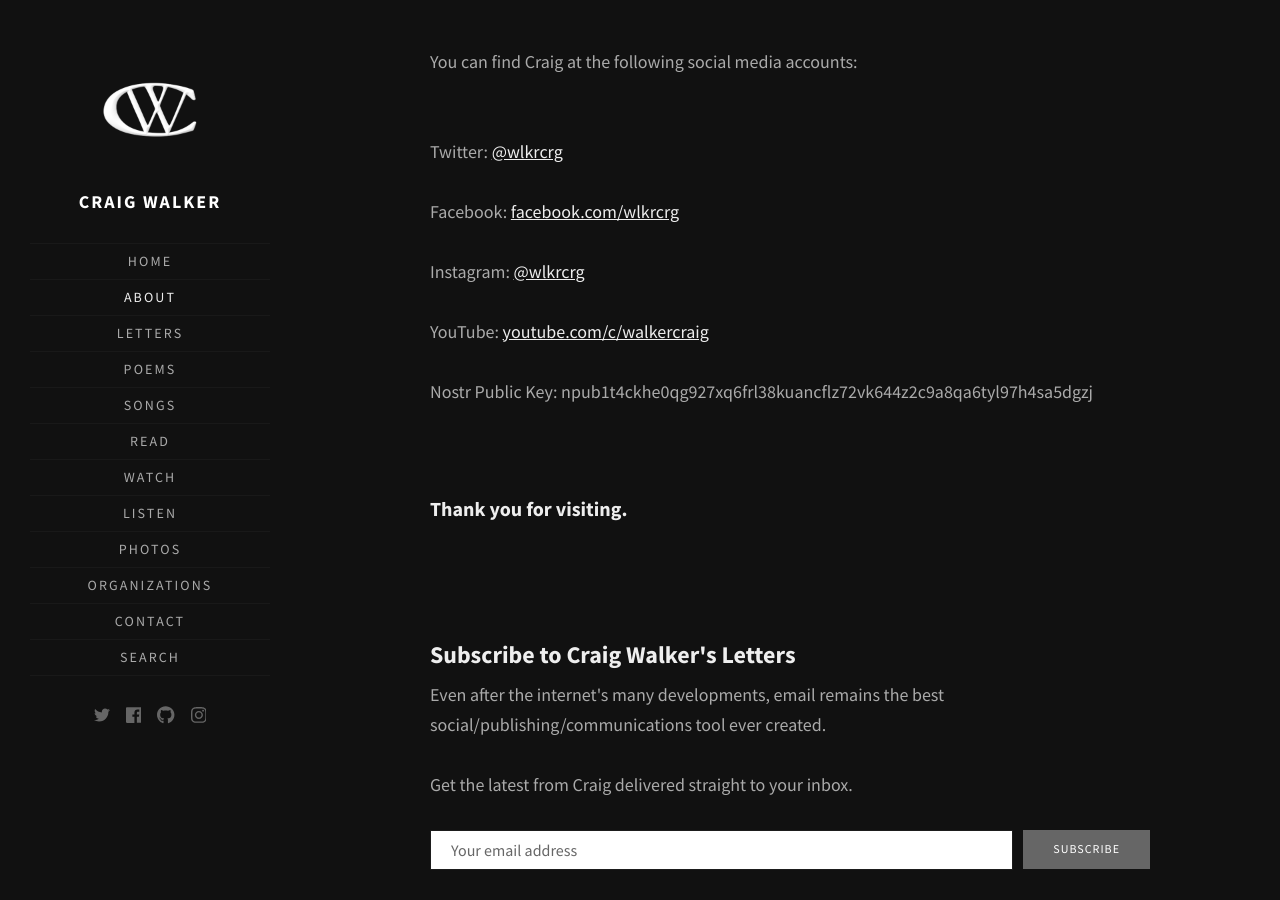
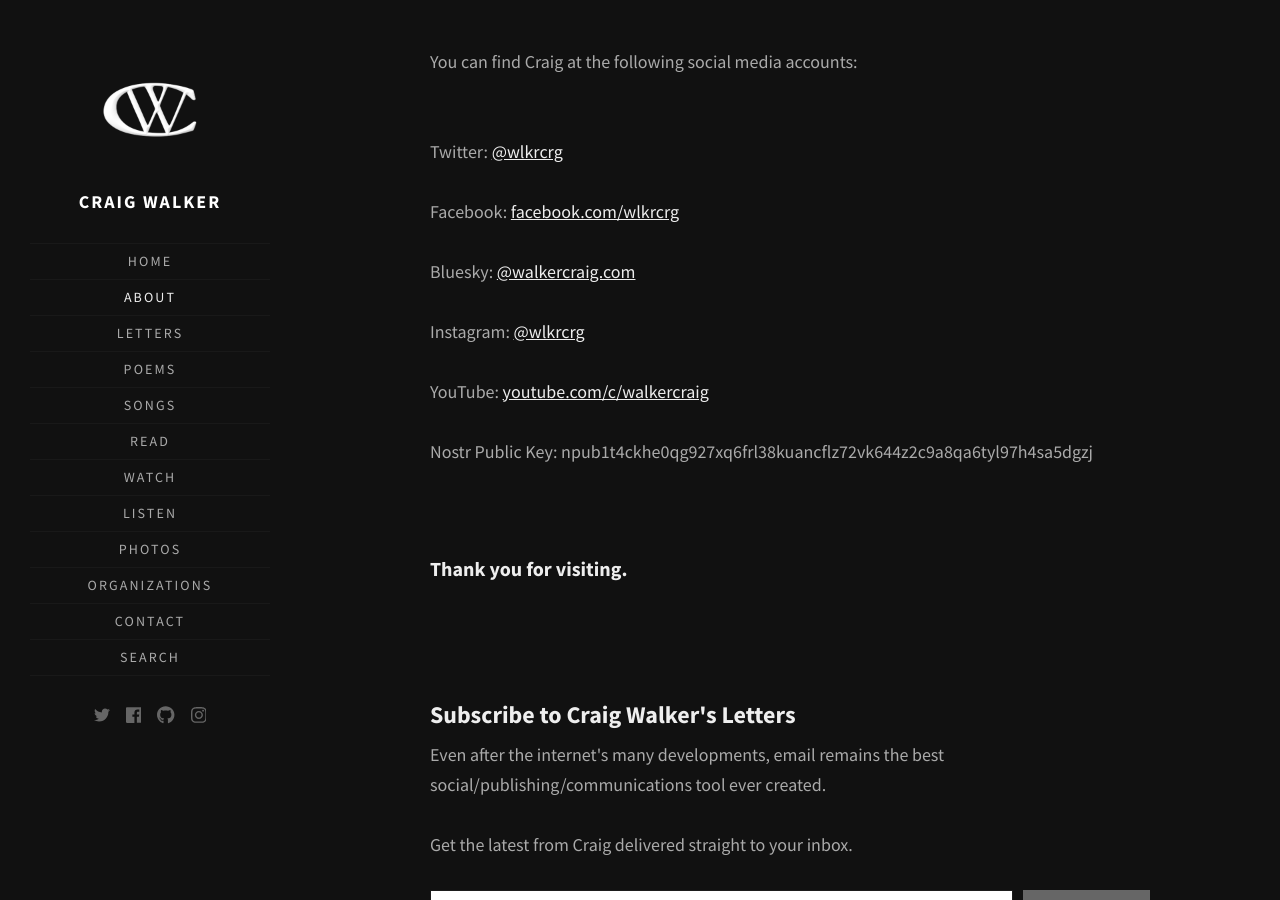
Before and after one commit to walkercraig/walkercraig, a Jekyll site: the page built from about.html, in a window 1280 px wide and 900 px high, scrolled down 1990 px. Built offline with Jekyll 4.4.1, drawn with Linux system fonts in a browser that asks for light colours; some web fonts are replaced.

Commit message:
Update about.html

```diff
--- a/about.html
+++ b/about.html
@@ -42,6 +42,7 @@ title: About Craig
     <br/>
     <p>Twitter: <a href="https://twitter.com/wlkrcrg">@wlkrcrg</a><br>
     <p>Facebook: <a href="https://www.facebook.com/wlkrcrg">facebook.com/wlkrcrg</a><br>
+    <p>Bluesky: <a href="https://bsky.app/profile/@walkercraig.com">@walkercraig.com</a><br>
     <p>Instagram: <a href="https://www.instagram.com/wlkrcrg/">@wlkrcrg</a><br>
     <p>YouTube: <a href="https://www.youtube.com/@walkercraig">youtube.com/c/walkercraig</a><br>
     <p>Nostr Public Key: npub1t4ckhe0qg927xq6frl38kuancflz72vk644z2c9a8qa6tyl97h4sa5dgzj</p>
```
